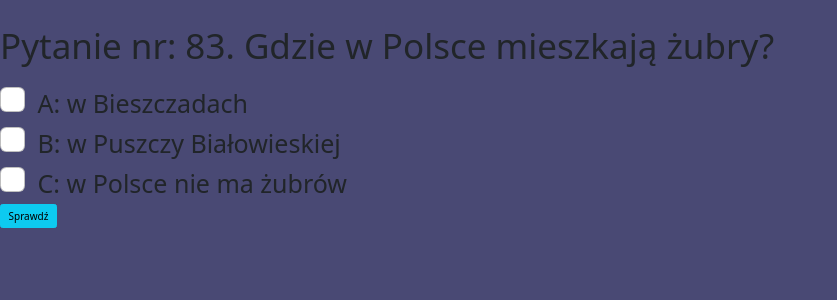
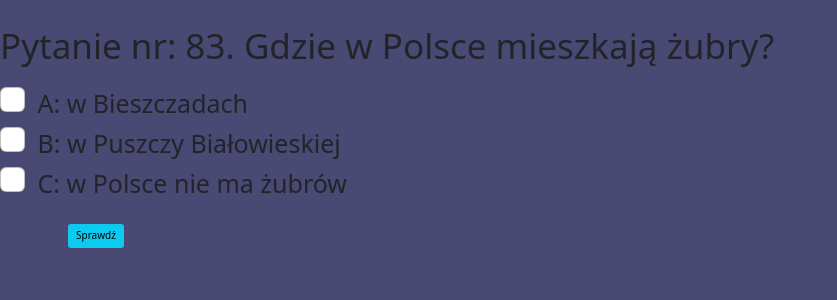
Before and after one commit to waisu88/Projekty, a Django app: page /questions/play/ in a window 1280 px wide. Shown: the part 62-362 px from the top of the page, without its empty margins (0-837 px from the left). Run offline with Django 4.2, Linux system fonts and the light colour scheme; data comes from the database, SQL or seed files in the repository; both versions use the stored data as it was after the commit; some libraries are stand-ins or nearby versions.

Commit message:
cośdodane

```diff
--- a/DjangoPytania/mysite/sw_site/questions/forms.py
+++ b/DjangoPytania/mysite/sw_site/questions/forms.py
@@ -1,7 +1,7 @@
 from django import forms
-
+from .models import Answer
 
 class AnswerForm(forms.Form):
-    answer_a = forms.BooleanField()
+    answer_a = forms.BooleanField(label="A",  )
     answer_b = forms.BooleanField()
     answer_c = forms.BooleanField()
--- a/DjangoPytania/mysite/sw_site/questions/static/questions/style.css
+++ b/DjangoPytania/mysite/sw_site/questions/static/questions/style.css
@@ -39,3 +39,12 @@
     padding-top: 10px;
     line-height: 40px;
 }
+
+.form-check input {
+    margin-left: 20px;
+}
+
+.form-check button {
+    margin-top: 20px;
+    margin-left: 30px;
+}
--- a/DjangoPytania/mysite/sw_site/questions/templates/questions/home.html
+++ b/DjangoPytania/mysite/sw_site/questions/templates/questions/home.html
@@ -28,6 +28,5 @@
             </div>
         </div>
     </div>
-
     {% endblock content %}
 </body>
--- a/DjangoPytania/mysite/sw_site/questions/templates/questions/play.html
+++ b/DjangoPytania/mysite/sw_site/questions/templates/questions/play.html
@@ -1,5 +1,5 @@
 {% extends "questions/base.html" %}
-{% load crispy_forms_tags %}
+
 
 {% block title %}
 {% endblock title %}
@@ -11,9 +11,9 @@
 
 
 
+<div class="question-answer-form">
     <div class="question-title">Pytanie nr: {{object_list.number_of_question}}. {{object_list.question_content}}</div>
-<form method="post">
-    {{form|crispy}}
+    <form method="post" >
         {% csrf_token %}
         <div class="form-check">
             A: {{object_list.answer_a}}
@@ -25,9 +25,11 @@
             C: {{object_list.answer_c}}
             <input class="form-check-input" type="checkbox" value="C" id="C" name="answerc">
             <input type="hidden" value="{{object_list.number_of_question}}" name="question_number">
+            <br>
+            <button type="submit" class="btn btn-info">Sprawdź</button>
         </div>
-    <button type="submit" class="btn btn-info">Sprawdź</button>
     </form>
+</div>
 
 
 {% endblock content %}
--- a/DjangoPytania/mysite/sw_site/questions/views.py
+++ b/DjangoPytania/mysite/sw_site/questions/views.py
@@ -2,6 +2,7 @@
 from django.http import HttpResponse
 from .models import Question, Answer
 from django.views.generic import ListView, TemplateView
+from django.views.generic.edit import FormView
 # Create your views here.
 from .forms import AnswerForm
 
@@ -33,6 +34,7 @@
 import random
 class PlayView(ListView):
     template_name = 'play.html'
+
 
     def get_queryset(self):
         single_question = random.choice(Question.objects.all())
```
Also changed, not shown: DjangoPytania/mysite/sw_site/db.sqlite3. Lines whose indentation alone changed are shown as unchanged.
